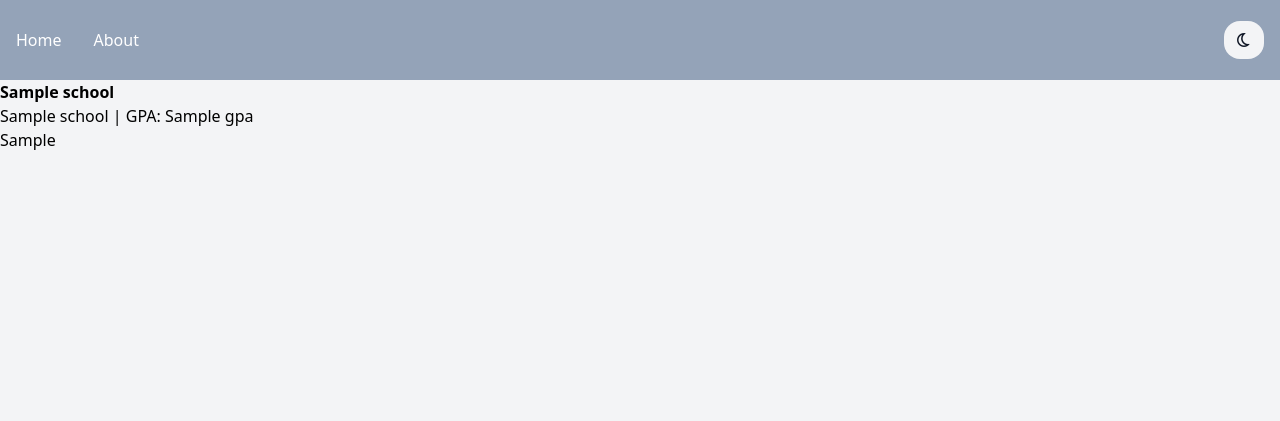
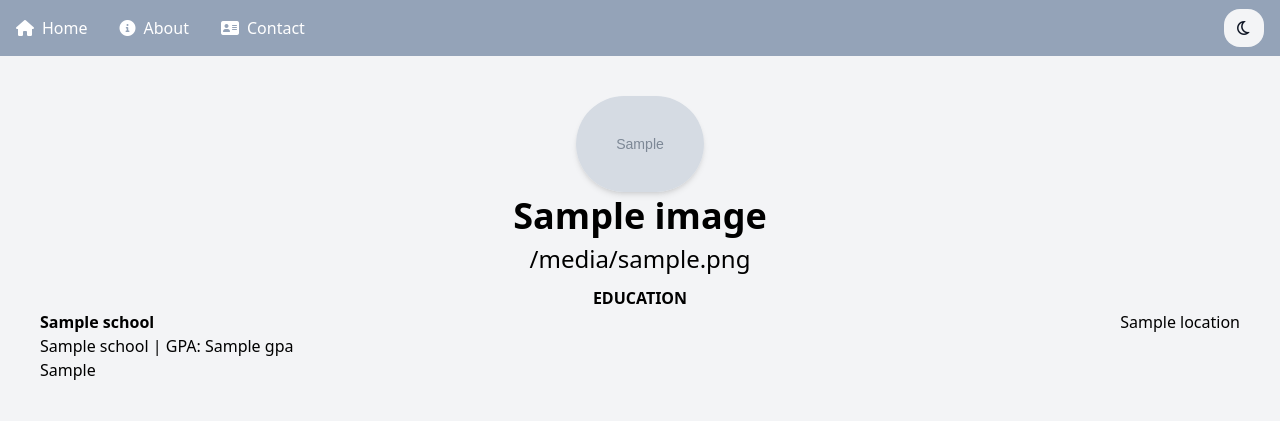
Before and after one commit to devkotapratik/mldev_portfolio, a Django app: template ml_pf/templates/ml_pf/index.html in a window 1280 px wide. Shown: the top 421 px of the page. Run offline with Django 5.2, Linux system fonts and the light colour scheme; the template is opened without the code that fills it: most values are stand-ins (such as "Sample title", 1, 10 or a date in 2020); grey boxes marked "Sample" are stand-in pictures; some libraries are stand-ins or nearby versions.

Commit message:
Added Image model to upload media images, changed html to show  profile picture

```diff
--- a/ml_pf/admin.py
+++ b/ml_pf/admin.py
@@ -1,5 +1,5 @@
 from django.contrib import admin
 
-from .models import Education, Location, Date
+from .models import Education, Location, Date, Image
 
-admin.site.register([Education, Location, Date])
+admin.site.register([Education, Location, Date, Image])
--- a/ml_pf/templates/ml_pf/index.html
+++ b/ml_pf/templates/ml_pf/index.html
@@ -2,10 +2,33 @@
 
 {% block content %}
 
+<div class="page flex flex-wrap justify-center">
+    <div class="flex w-full justify-center mb-3">
+        <ul>
+            <ul class="flex justify-center">
+                <img src="{{ image.image.url }}" alt="{{ image.name}}" class="inline-block rounded-full w-32 shadow-md">
+            </ul>
+            <ul class="flex justify-center">
+                <div class="w-full mt-1 text-center">
+                    <h1 class="mb-0 font-bold text-4xl flex justify-center">{{ image.image_name }}</h1>
+                    <p class="mt-2 font-light text-2xl leading-tight">{{ image.image_desc|safe }}</p>
+                </div>
+            </ul>
+        </ul>
+    </div>
+</div>
+
+<div>
     {% if education %}
+        <div class="flex justify-center">
+            <span class="font-bold">EDUCATION</span>
+        </div>
         {% for school in education %}
         <ul>
-        <strong>{{school.school_name}}</strong>
+            <div class="flex justify-between">
+                <span><strong>{{school.school_name}}</strong></span>
+                <span>{{school.location}}</span>
+            </div>
             <p>{{school.degree_name}}{% if school.gpa %} | GPA: {{school.gpa}} {% endif %}</p>
             {% if school.final_work %}
                 {% if school.link_to_final_work %}
@@ -19,5 +42,6 @@
     {% else %}
         <p>No education details are available.</p>
     {% endif %}
+</div>
 
 {% endblock content %}
--- a/mldev_portfolio/settings.py
+++ b/mldev_portfolio/settings.py
@@ -137,6 +137,8 @@ STATICFILES_DIRS = [
     Path.joinpath(BASE_DIR, 'static'),
 ]
 
+MEDIA_URL = "/media/"
+MEDIA_ROOT = Path.joinpath(BASE_DIR, "media")
 
 # Default primary key field type
 # https://docs.djangoproject.com/en/5.0/ref/settings/#default-auto-field
--- a/mldev_portfolio/urls.py
+++ b/mldev_portfolio/urls.py
@@ -17,7 +17,8 @@ Including another URLconf
 from django.contrib import admin
 from django.urls import include, path
 from theme.views import change_theme
-
+from django.conf import settings
+from django.conf.urls.static import static
 
 urlpatterns = [
     path("", include("ml_pf.urls"), name="landing"),
@@ -25,3 +26,6 @@ urlpatterns = [
     path("admin/", admin.site.urls),
     path("__reload__/", include("django_browser_reload.urls"))
 ]
+
+if settings.DEBUG:
+    urlpatterns += static(settings.MEDIA_URL, document_root=settings.MEDIA_ROOT)
--- a/templates/navbar.html
+++ b/templates/navbar.html
@@ -1,29 +1,16 @@
-<!-- <nav class="flex items-center bg-slate-400 dark:bg-slate-900 text-gray-900 dark:text-gray-100 px-4" style="height: 60px;">
-    <ul class="flex justify-start">
-        <li class="px-4">
-            <a href="" class="hover:text-zinc-400">
-                home
-            </a>
-        </li>
-        <li class="px-4">
-            <a href="" class="hover:text-zinc-400">
-                projects
-            </a>
-        </li>
-    </ul>
-    <div class="flex justify-end">
-        <a href="" class="bg-gray-100 px-4 py-2 rounded-xl hover:bg-gray-300 duration-300 dark:bg-slate-600">
-            <i class="fa-regular fa-sun"></i>
-        </a>
-    </div>
-</nav> -->
-
-<nav class="flex items-center bg-slate-400 dark:bg-slate-900 text-gray-900 dark:text-gray-100 p-4 h-20">
+<nav class="flex items-center bg-slate-400 dark:bg-slate-900 text-gray-900 dark:text-gray-100 p-4 h-15">
     <div class="container mx-auto flex justify-between items-center">
         <!-- Left side items -->
         <div class="flex space-x-8">
-            <a href="#" class="text-white hover:text-zinc-400">Home</a>
-            <a href="#" class="text-white hover:text-zinc-400">About</a>
+            <a href="#" class="text-white hover:text-zinc-400">
+                <p class="fa-solid fa-house pr-2"></p><span>Home</span>
+            </a>
+            <a href="#" class="text-white hover:text-zinc-400">
+                <p class="fa-solid fa-circle-info pr-2"></p><span>About</span>
+            </a>
+            <a href="#" class="text-white hover:text-zinc-400">
+                <p class="fa-solid fa-address-card pr-2"></p><span>Contact</span>
+            </a>
         </div>
         <!-- Right side item -->
         <div>
--- a/theme/templates/base.html
+++ b/theme/templates/base.html
@@ -13,7 +13,7 @@
 
 	<body class="bg-gray-100 dark:bg-slate-700 text-black dark:text-gray-100">
 		{% include 'navbar.html' %}
-		<div class="container mx-auto">
+		<div class="container mx-auto p-10">
 			{% block content %}{% endblock content %}
 		</div>
 	</body>
```
Also changed, not shown: ml_pf/models.py (+12 -1 lines), ml_pf/views.py (+5 -2 lines), ml_pf/migrations/0004_images.py (added), ml_pf/migrations/0005_rename_images_image.py (added), ml_pf/migrations/0006_rename_title_image_image_type_image_image_desc_and_more.py (added), 1 other file. Lines whose indentation alone changed are shown as unchanged.
